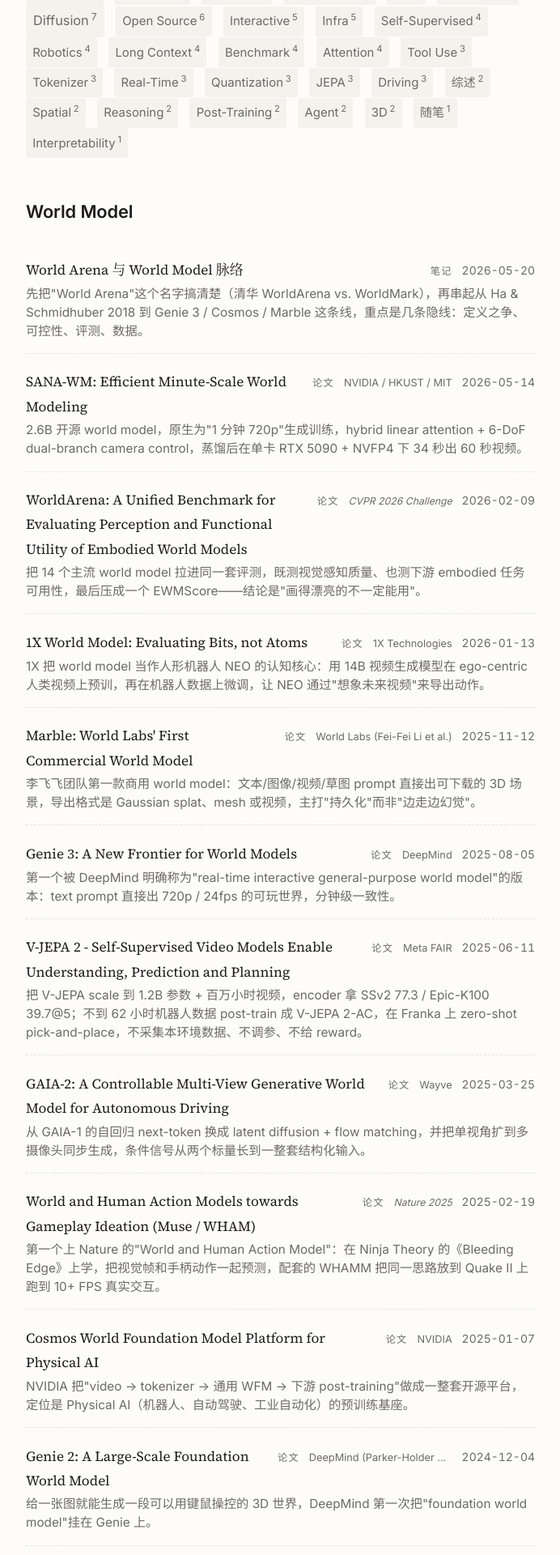
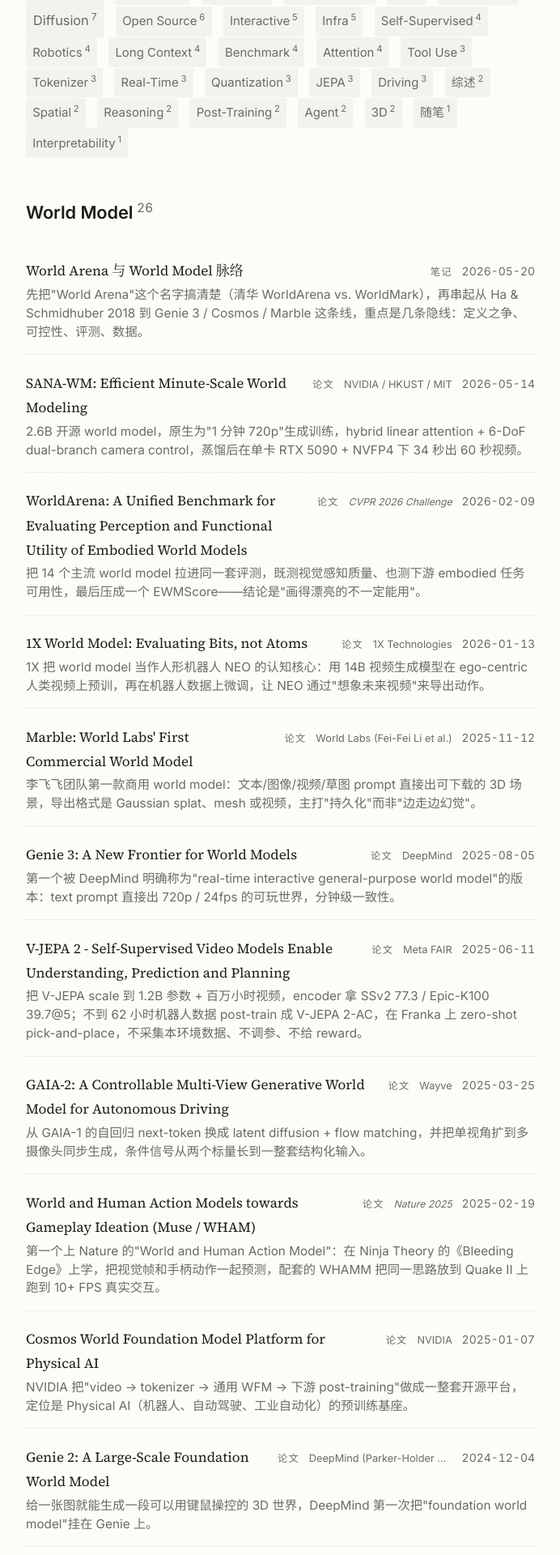
Before and after one commit to pixeli99/PIXELI, a Jekyll site: the page built from tags.md, in a window 1280 px wide. Shown: the part 329-2249 px from the top of the page at 81% size, without its empty margins (286-978 px from the left). Built offline with Jekyll 4.4.1, drawn with Linux system fonts in a browser that asks for light colours; some of the changed text lies outside the part shown.

Commit message:
标签页：分类标题补充篇数上标
从标签云跳转到分类标题后，原标题没有显示该标签下的篇数；
新增 .tag-count 上标，与标签云及年份导航保持一致的视觉语言。

Co-Authored-By: Claude Sonnet 4.6 <noreply@anthropic.com>

```diff
--- a/assets/css/main.scss
+++ b/assets/css/main.scss
@@ -438,6 +438,14 @@ thead th { border-bottom-width: 2px; }
 }
 .tag-cloud a.tc-lg { font-size: 1.08rem; }
 .tag-cloud a.tc-md { font-size: 0.96rem; }
+
+.tag-count {
+  font-size: 0.72em;
+  font-weight: 400;
+  color: var(--muted);
+  margin-left: 0.3em;
+  font-variant-numeric: tabular-nums;
+}
 
 .muted { color: var(--muted); }
 
--- a/tags.md
+++ b/tags.md
@@ -45,7 +45,7 @@ description: 按标签浏览全部论文笔记与随笔。
 {% for entry in sorted_by_freq %}
   {% assign parts = entry | split: "|" %}
   {% assign t = parts[1] %}
-  <h2 id="tag-{{ t | replace: " ", "-" }}">{{ t }}</h2>
+  <h2 id="tag-{{ t | replace: " ", "-" }}">{{ t }}<sup class="tag-count" aria-hidden="true">{{ parts[0] | plus: 0 }}</sup></h2>
   <ul class="entry-list" role="list">
   {% assign matched = all | where_exp: "i", "i.tags contains t" | sort: "date" | reverse %}
   {% for item in matched %}
```
